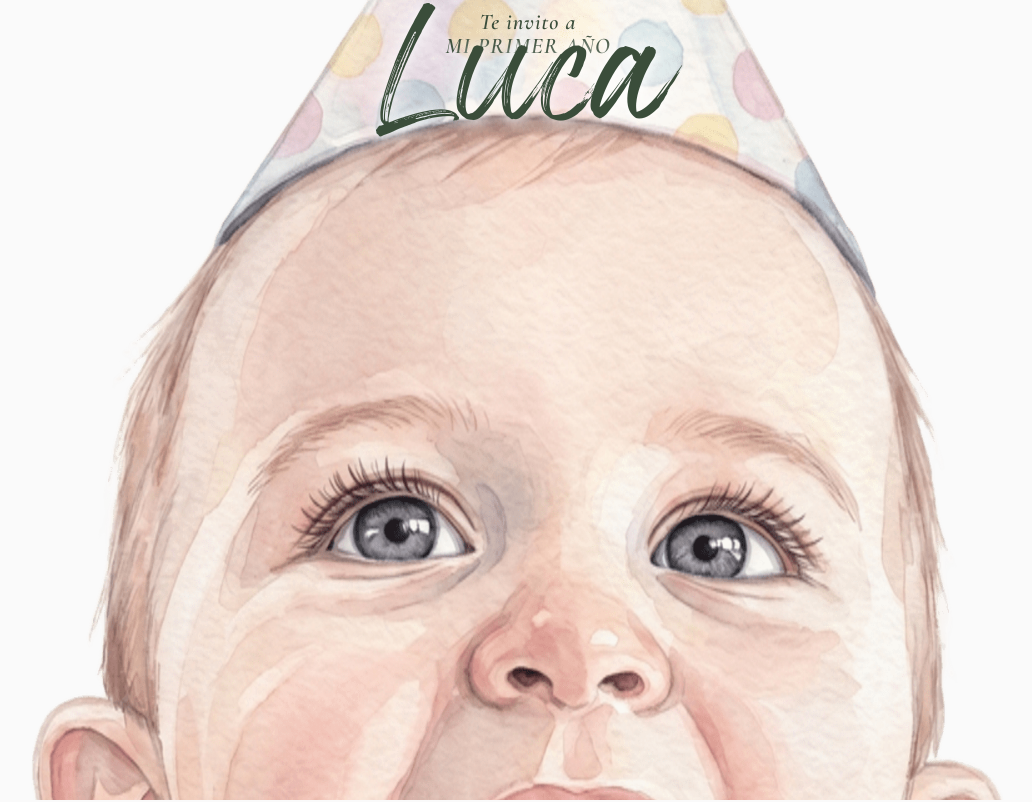
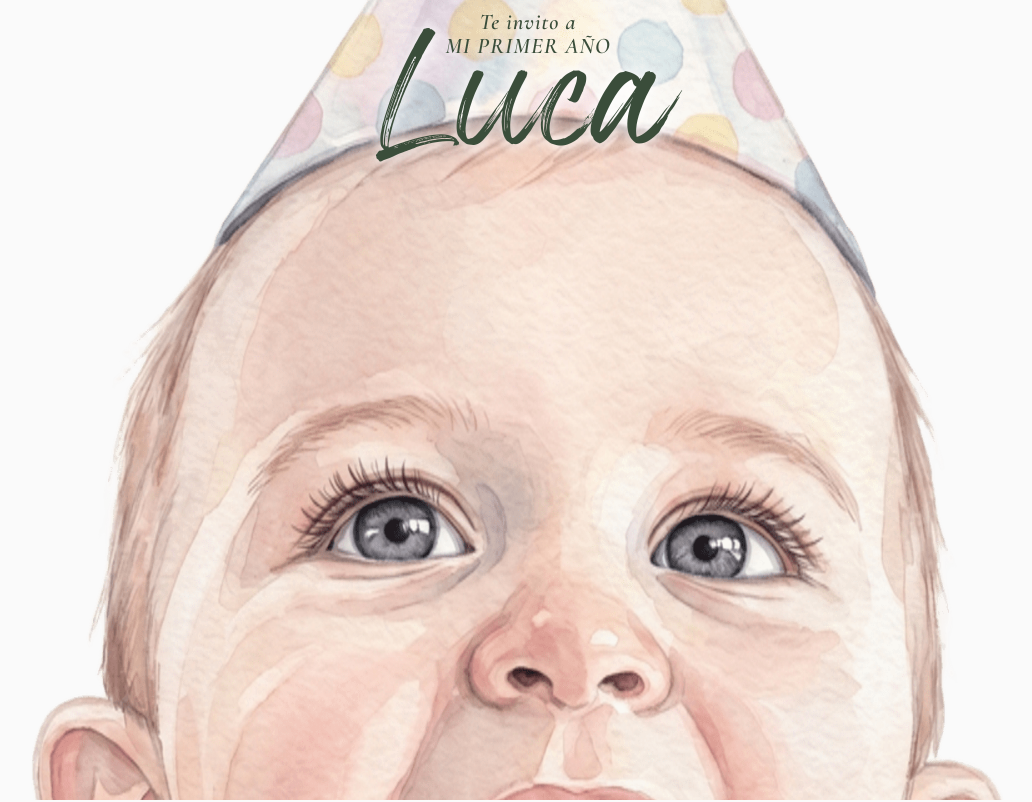
Before and after one commit to WalArg/invitacion_cumple, a React (Vite) app: page / in a window 1280 px wide. Shown: the top 802 px of the page, without its empty margins (112-1144 px from the left). Built offline with nearby package versions, Linux system fonts and the light colour scheme.

Commit message:
Add margin-top to Luca title to separate it from subtitle

```diff
--- a/src/index.css
+++ b/src/index.css
@@ -110,7 +110,7 @@ body {
   font-size: 5.5rem;
   font-weight: 400;
   color: #3A4D3A;
-  margin: 0 0 14px 0;
+  margin: 25px 0 14px 0; /* Added 25px top margin to separate from the subtitle */
   line-height: 0.9;
   text-shadow: 0 2px 12px rgba(255, 255, 255, 0.9), 0 0 25px rgba(255, 255, 255, 0.95);
 }
```
